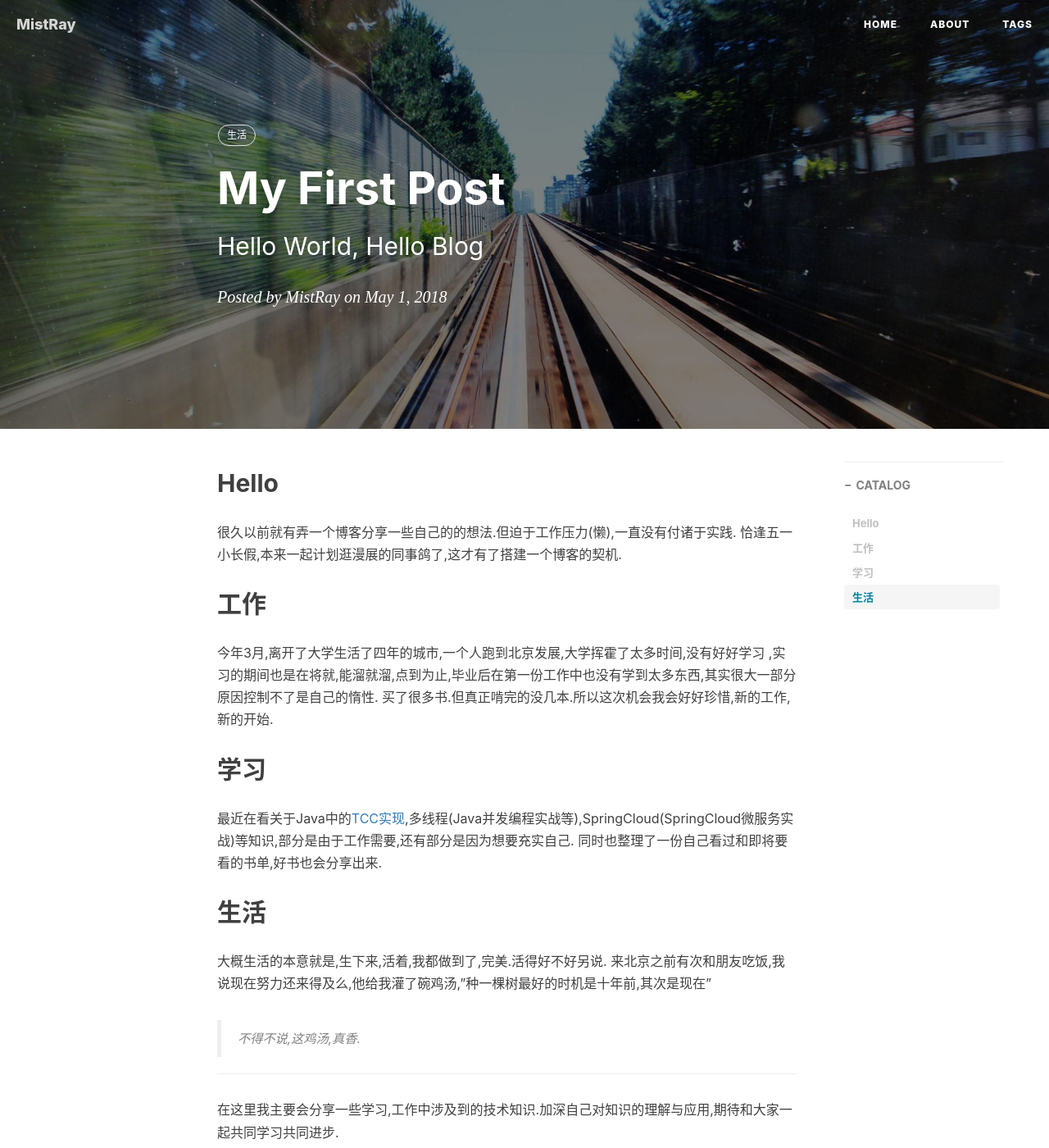
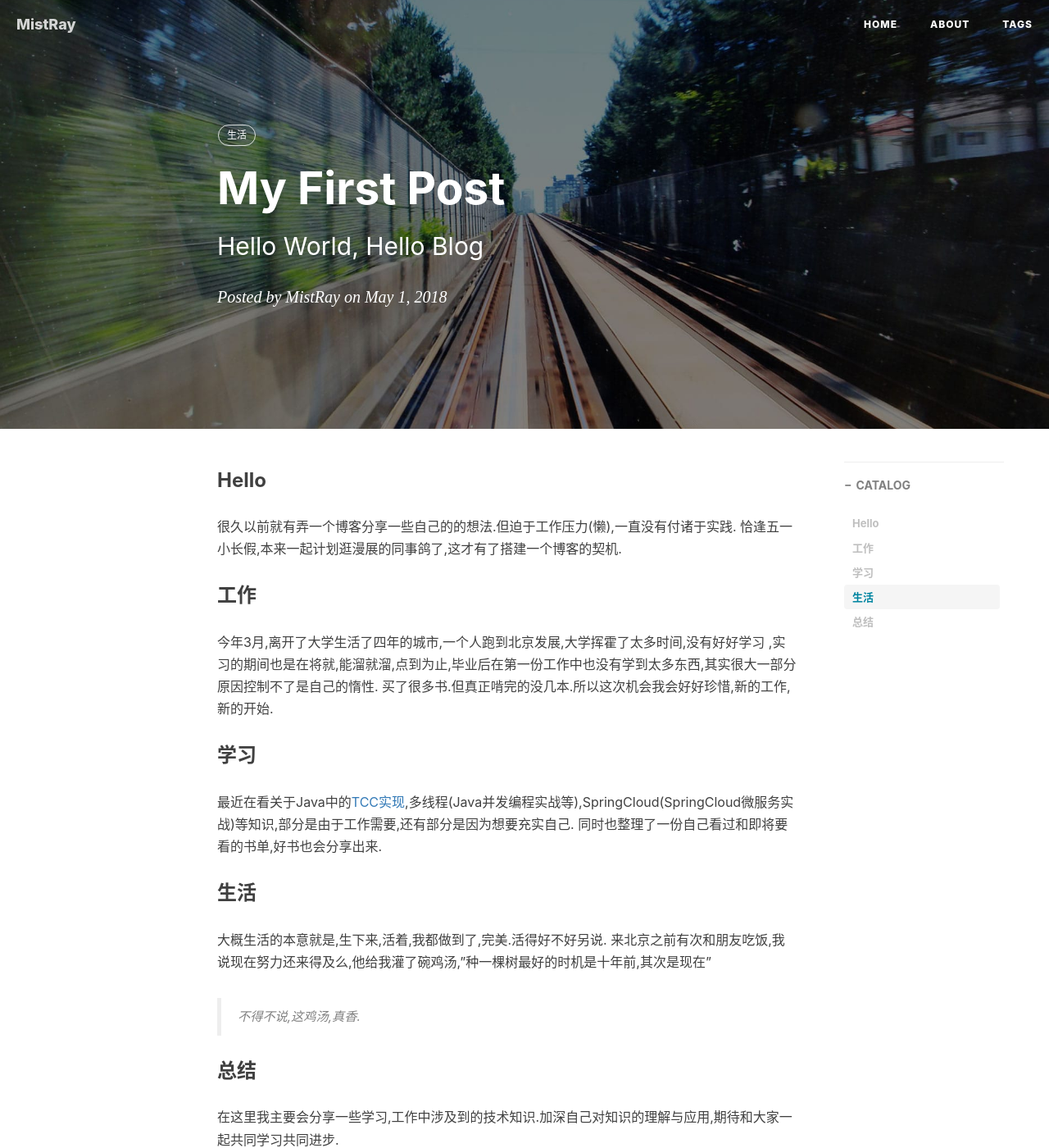
Before and after one commit to MistRay/mistray.github.io, a Jekyll site: the page built from _posts/2018-05-01-Hello-2018.md, in a window 1280 px wide and 1400 px high. Shown: the whole window at 82% size. Built offline with Jekyll 4.4.1, drawn with Linux system fonts in a browser that asks for light colours; nearby versions of some CDN libraries; comment, search, counter and statistics services are not loaded.

Commit message:
修改字体大小

```diff
--- a/_posts/2018-05-01-Hello-2018.md
+++ b/_posts/2018-05-01-Hello-2018.md
@@ -9,23 +9,23 @@ catalog: true                       # 是否归档
 tags:                               #标签
     - 生活
 ---
-## Hello
+### Hello
 很久以前就有弄一个博客分享一些自己的的想法.但迫于工作压力(懒),一直没有付诸于实践.
 恰逢五一小长假,本来一起计划逛漫展的同事鸽了,这才有了搭建一个博客的契机.
 
-## 工作
+### 工作
 今年3月,离开了大学生活了四年的城市,一个人跑到北京发展,大学挥霍了太多时间,没有好好学习
 ,实习的期间也是在将就,能溜就溜,点到为止,毕业后在第一份工作中也没有学到太多东西,其实很大一部分原因控制不了是自己的惰性.
 买了很多书.但真正啃完的没几本.所以这次机会我会好好珍惜,新的工作,新的开始.
 
-## 学习
+### 学习
 最近在看关于Java中的[TCC实现](https://github.com/prontera/spring-cloud-rest-tcc),多线程(Java并发编程实战等),SpringCloud(SpringCloud微服务实战)等知识,部分是由于工作需要,还有部分是因为想要充实自己.
 同时也整理了一份自己看过和即将要看的书单,好书也会分享出来.
 
-## 生活
+### 生活
 大概生活的本意就是,生下来,活着,我都做到了,完美.活得好不好另说.
 来北京之前有次和朋友吃饭,我说现在努力还来得及么,他给我灌了碗鸡汤,"种一棵树最好的时机是十年前,其次是现在"
 >不得不说,这鸡汤,真香.
 
-- - -
+### 总结
 在这里我主要会分享一些学习,工作中涉及到的技术知识.加深自己对知识的理解与应用,期待和大家一起共同学习共同进步.
```
